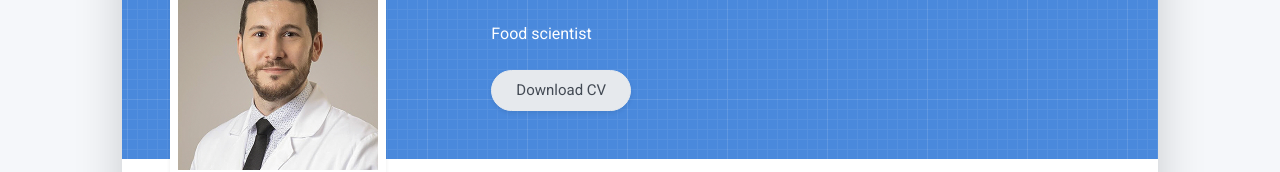
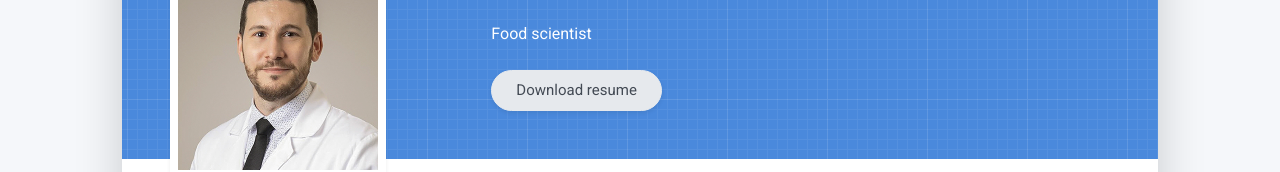
Before and after one commit to arturofrisina/arturofrisina.github.io, a plain HTML site: page index.html in a window 1280 px wide. Shown: the part 210-382 px from the top of the page. Drawn offline with Linux system fonts and the light colour scheme.

Commit message:
Update index.html

```diff
--- a/index.html
+++ b/index.html
@@ -57,7 +57,7 @@
       <div class="col-lg-8 col-md-7 text-center text-md-start">
         <h2 class="h1 mt-2" data-aos="fade-left" data-aos-delay="0">Arturo Frisina</h2>
         <p data-aos="fade-left" data-aos-delay="100">Food scientist</p>
-        <div class="d-print-none" data-aos="fade-left" data-aos-delay="200"><a class="btn btn-light text-dark shadow-sm mt-1 me-1" href="Arturo_Frisina_CV.pdf" target="_blank">Download CV</a></div>
+        <div class="d-print-none" data-aos="fade-left" data-aos-delay="200"><a class="btn btn-light text-dark shadow-sm mt-1 me-1" href="Arturo_Frisina_CV.pdf" target="_blank">Download resume</a></div>
       </div>
     </div>
   </div>
```
